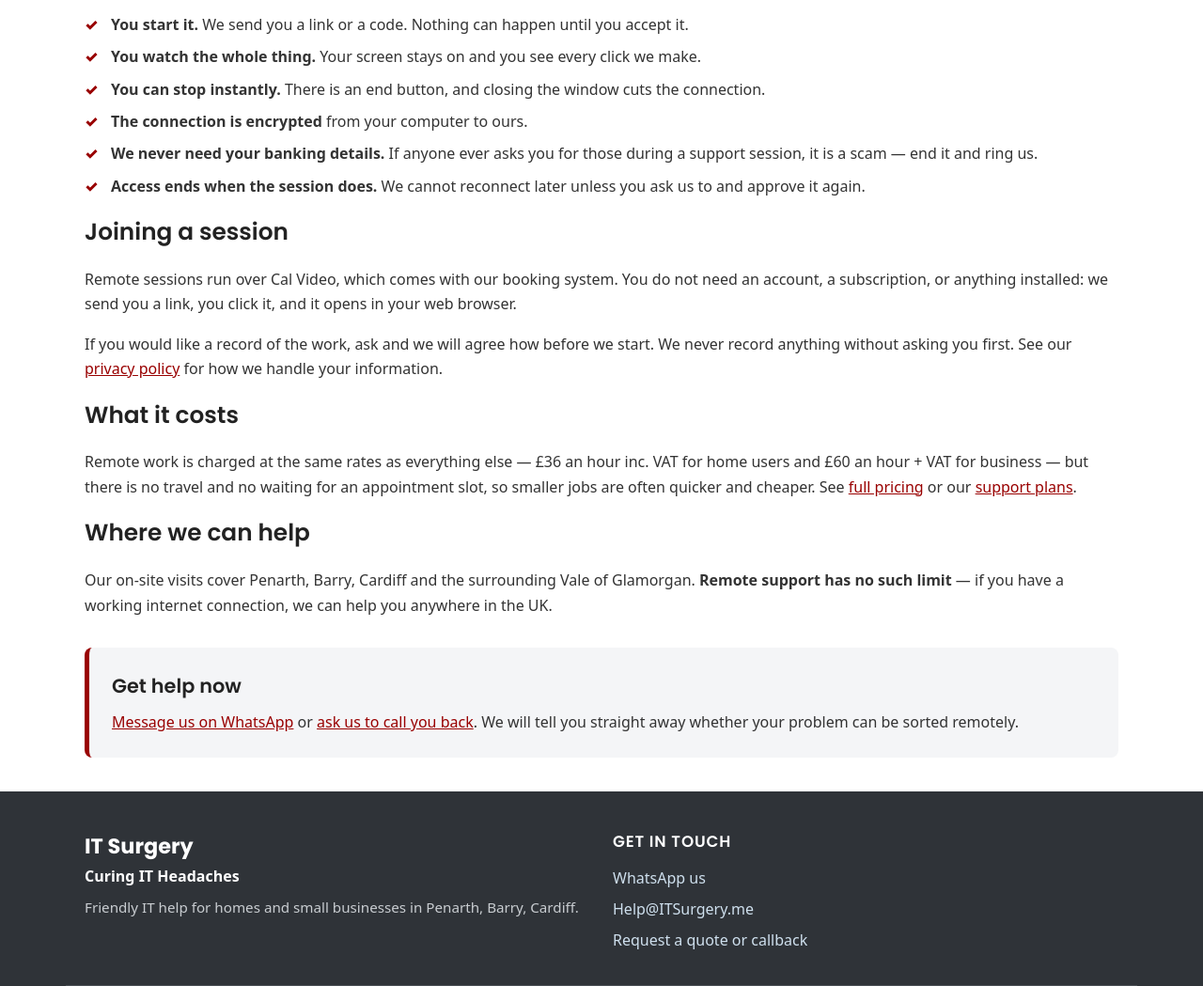
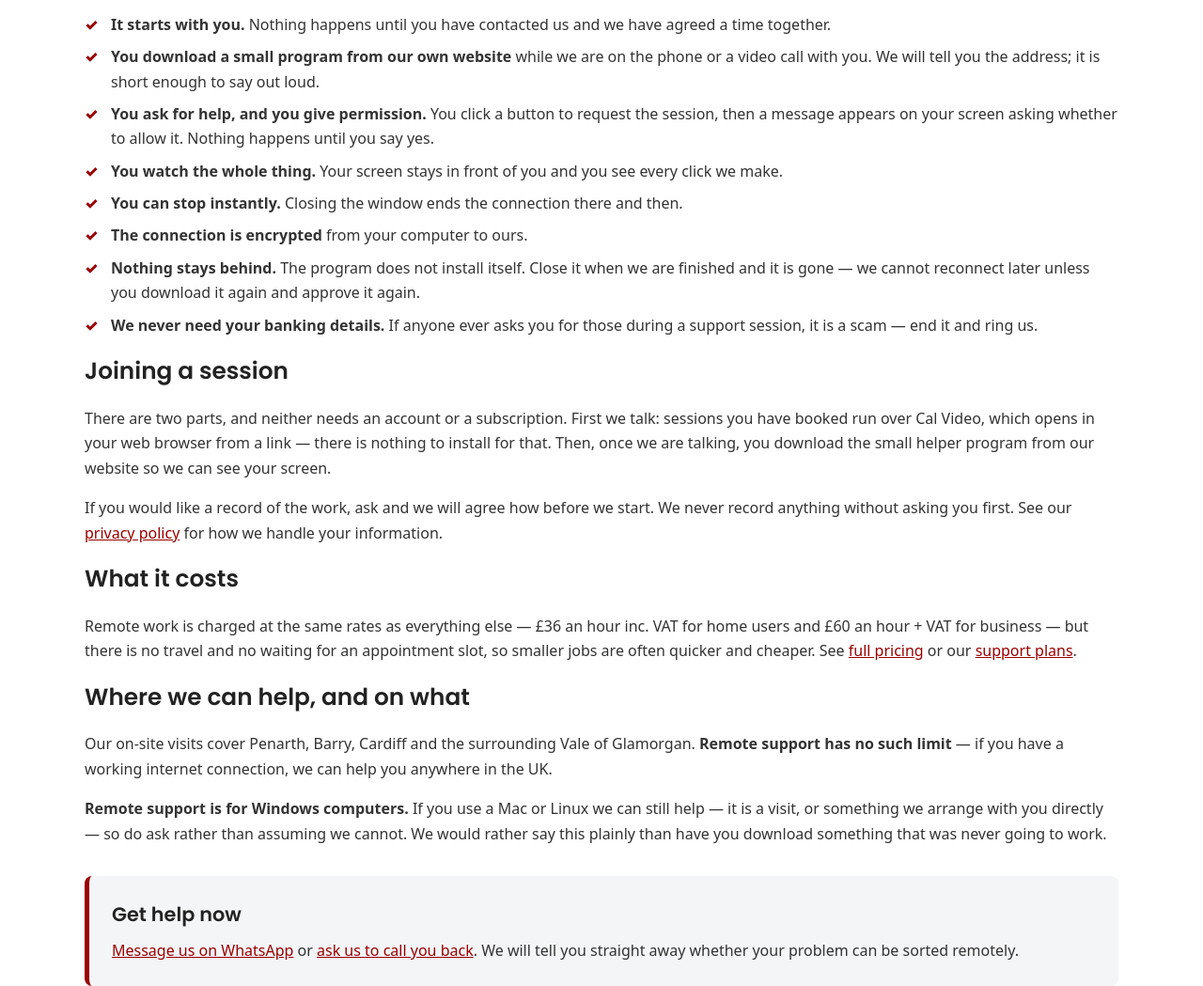
Before and after one commit to IT-Architect-UK/monorepo, an Eleventy site: page projects/web/itsurgery/src/remote-support.njk in a window 1280 px wide. Shown: the part 1182-2231 px from the top of the page at 94% size. Built offline with nearby package versions, Linux system fonts and the light colour scheme; Eleventy itself is replaced by a stand-in of ours; files that its build step writes are made by us from their sources.

Commit message:
Describe remote support as it actually works
Both pages were written before the tooling existed and had drifted from
reality. /remote-support/ claimed every session is recorded, which was
never true, and described being sent "a link or a code" — that is not the
journey. /plan-terms/ still promised Microsoft Teams.

Rewritten around what we proved this week: a Cal Video call in the browser,
then a small helper program downloaded from our own site, requested by the
customer and approved by a prompt on their screen, leaving nothing
installed afterwards. "Nothing stays behind" is the honest differentiator
against tools that install themselves, so it is now said plainly.

Remote support is stated as Windows-only, with Mac and Linux by visit or
arrangement — better said openly than discovered by a customer halfway
through a download that was never going to work.

/remote-help/ stays unlinked and unlisted: it is handed out on a call.

```diff
--- a/projects/web/itsurgery/src/plan-terms.njk
+++ b/projects/web/itsurgery/src/plan-terms.njk
@@ -32,7 +32,7 @@ description: Terms and conditions for IT Surgery support plans, including what e
     </p>
     <ul class="ticks wide">
       <li><strong>Response time.</strong> We aim to respond by the next working day. Working hours are Monday to Friday, excluding bank holidays. We are a small local business, not a 24-hour service.</li>
-      <li><strong>Remote support</strong> is provided over Microsoft Teams during working hours.</li>
+      <li><strong>Remote support</strong> is provided during working hours, for Windows computers. You join a video call in your browser and run a small helper program we host on this website; nothing is permanently installed and you approve each session. Macs and Linux machines are supported by visit or by separate arrangement.</li>
       <li><strong>On-site visits.</strong> Standard business plans include up to two visits a month. Beyond that, and on all other plans, on-site work is charged at your plan's reduced hourly rate.</li>
       <li><strong>Unlimited quick questions</strong> (home plan) means short questions by phone, WhatsApp or email — typically answered in a few minutes, such as checking whether an email is a scam. Anything needing hands-on work, diagnosis or a visit is chargeable at your plan rate.</li>
       <li><strong>Annual health check</strong> (home plan) is one visit or remote session per twelve months of continuous subscription.</li>
@@ -42,7 +42,7 @@ description: Terms and conditions for IT Surgery support plans, including what e
     <ul class="ticks wide">
       <li>Hardware, parts, consumables and third-party software licences. These are quoted separately and always agreed with you first.</li>
       <li>Work outside working hours, unless separately agreed.</li>
-      <li>On-site visits outside {{ site.areas | join(", ") }} and the surrounding Vale of Glamorgan. Remote support is available anywhere in the UK.</li>
+      <li>On-site visits outside {{ site.areas | join(", ") }} and the surrounding Vale of Glamorgan. Remote support is available anywhere in the UK, for Windows computers.</li>
       <li>Recovering data where no working backup exists — we will always try, but cannot promise a result.</li>
     </ul>
 
--- a/projects/web/itsurgery/src/remote-support.njk
+++ b/projects/web/itsurgery/src/remote-support.njk
@@ -3,7 +3,7 @@ layout: layouts/base.njk
 title: Remote Support
 heading: Remote Support
 standfirst: Many problems can be fixed the same day without anyone coming to your door — you watch every step, and you can stop it at any moment.
-description: Secure remote IT support for homes and small businesses. We connect with your permission, you see everything we do, and every session is recorded. Same-day help across the UK from IT Surgery in Penarth, Barry and Cardiff.
+description: Secure remote IT support for Windows computers. We connect only with your permission, you see everything we do, and nothing stays installed afterwards. Same-day help across the UK from IT Surgery in Penarth, Barry and Cardiff.
 ---
 
 <section class="section">
@@ -49,19 +49,23 @@ description: Secure remote IT support for homes and small businesses. We connect
 
     <h2>How a remote session works</h2>
     <ul class="ticks wide">
-      <li><strong>You start it.</strong> We send you a link or a code. Nothing can happen until you accept it.</li>
-      <li><strong>You watch the whole thing.</strong> Your screen stays on and you see every click we make.</li>
-      <li><strong>You can stop instantly.</strong> There is an end button, and closing the window cuts the connection.</li>
+      <li><strong>It starts with you.</strong> Nothing happens until you have contacted us and we have agreed a time together.</li>
+      <li><strong>You download a small program from our own website</strong> while we are on the phone or a video call with you. We will tell you the address; it is short enough to say out loud.</li>
+      <li><strong>You ask for help, and you give permission.</strong> You click a button to request the session, then a message appears on your screen asking whether to allow it. Nothing happens until you say yes.</li>
+      <li><strong>You watch the whole thing.</strong> Your screen stays in front of you and you see every click we make.</li>
+      <li><strong>You can stop instantly.</strong> Closing the window ends the connection there and then.</li>
       <li><strong>The connection is encrypted</strong> from your computer to ours.</li>
+      <li><strong>Nothing stays behind.</strong> The program does not install itself. Close it when we are finished and it is gone — we cannot reconnect later unless you download it again and approve it again.</li>
       <li><strong>We never need your banking details.</strong> If anyone ever asks you for those during a support session, it is a scam — end it and ring us.</li>
-      <li><strong>Access ends when the session does.</strong> We cannot reconnect later unless you ask us to and approve it again.</li>
     </ul>
 
     <h2>Joining a session</h2>
     <p>
-      Remote sessions run over Cal Video, which comes with our booking system.
-      You do not need an account, a subscription, or anything installed: we
-      send you a link, you click it, and it opens in your web browser.
+      There are two parts, and neither needs an account or a subscription.
+      First we talk: sessions you have booked run over Cal Video, which opens in
+      your web browser from a link — there is nothing to install for that.
+      Then, once we are talking, you download the small helper program from our
+      website so we can see your screen.
     </p>
     <p>
       If you would like a record of the work, ask and we will agree how before
@@ -79,11 +83,18 @@ description: Secure remote IT support for homes and small businesses. We connect
       or our <a href="/support-plans/">support plans</a>.
     </p>
 
-    <h2>Where we can help</h2>
+    <h2>Where we can help, and on what</h2>
     <p>
       Our on-site visits cover Penarth, Barry, Cardiff and the surrounding Vale
       of Glamorgan. <strong>Remote support has no such limit</strong> — if you
       have a working internet connection, we can help you anywhere in the UK.
+    </p>
+    <p>
+      <strong>Remote support is for Windows computers.</strong> If you use a Mac
+      or Linux we can still help — it is a visit, or something we arrange with
+      you directly — so do ask rather than assuming we cannot. We would rather
+      say this plainly than have you download something that was never going to
+      work.
     </p>
 
     <div class="cta-panel">
```
